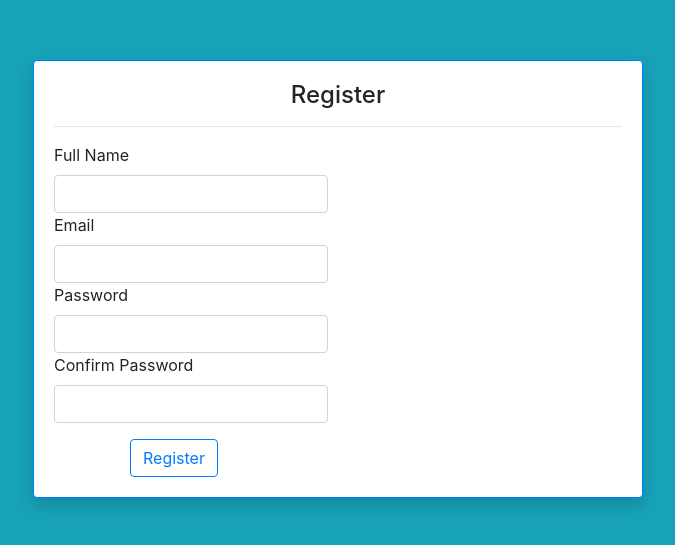
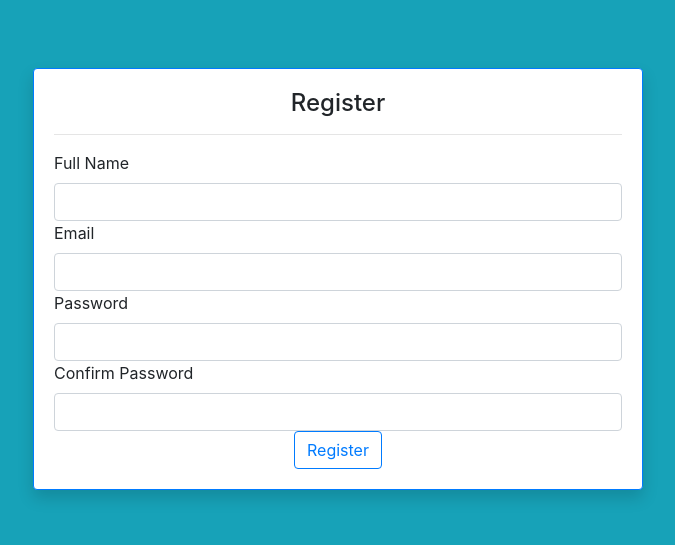
Before and after one commit to hamzan47/term-mean-app-frontend, an Angular app in the folder project/: page /signup in a window 1280 px wide. Shown: the part 121-666 px from the top of the page, without its empty margins (302-977 px from the left). Built offline with nearby package versions, Linux system fonts and the light colour scheme.

Commit message:
login and signup update

```diff
--- a/project/src/app/login/login.component.html
+++ b/project/src/app/login/login.component.html
@@ -14,11 +14,11 @@
               <label for="password" class="form-label">Password</label>
               <input formControlName="password" type="password" class="form-control" id="password" name="password">
             </div>
-          <div class="row mt-3">
-            <div class="col-md-12 mx-auto align-content-center d-grid">
-              <button class="btn btn-outline-primary" type="submit">Login</button>
+            <div class="row mt-3">
+              <div class="col-md-12 mx-auto align-content-center d-grid">
+                <button class="btn btn-outline-primary" type="submit">Login</button>
+              </div>
             </div>
-          </div>
           </div>
         </form>
         <div class="row mt-3">
--- a/project/src/app/signup/signup.component.html
+++ b/project/src/app/signup/signup.component.html
@@ -4,26 +4,27 @@
       <div class="card-body">
         <h4 class="card-title text-center fw-light">Register</h4>
         <hr>
-          <form [formGroup]="signupForm" (ngSubmit)="signup()" class="row g-3">
+        <form [formGroup]="signupForm" (ngSubmit)="signup()" class="formGroup">
           <div>
-                <div class="col-md-12">
+            <div class="col-lg-15 col-lg-offset-15">
               <label for="fullName" class="form-label">Full Name</label>
               <input formControlName="name" type="text" class="form-control" id="fullName" name="fullName">
             </div>
-                <div class="col-md-12">
+            <div class="col-lg-15 col-lg-offset-15">
               <label for="email" class="form-label">Email</label>
               <input formControlName="email" type="email" class="form-control" id="email" name="email">
             </div>
-              <div class="col-md-12">
+            <div class="col-lg-15 col-lg-offset-15">
               <label for="password" class="form-label">Password</label>
               <input formControlName="password" type="password" class="form-control" id="password" name="password">
             </div>
-              <div class="col-md-12">
+            <div class="col-lg-15 col-lg-offset-15">
               <label for="confirmPassword" class="form-label">Confirm Password</label>
-                <input formControlName="confirmPassword" type="password" class="form-control" id="confirmPassword" name="confirmPassword">
+              <input formControlName="confirmPassword" type="password" class="form-control" id="confirmPassword"
+                name="confirmPassword">
             </div>
 
-              <div class="d-grid gap-2 col-6 mx-auto mt-3 align-content-center">
+            <div class="text-center">
               <button class="btn btn-outline-primary" type="submit">Register</button>
             </div>
 
```
Lines whose indentation alone changed are shown as unchanged.
